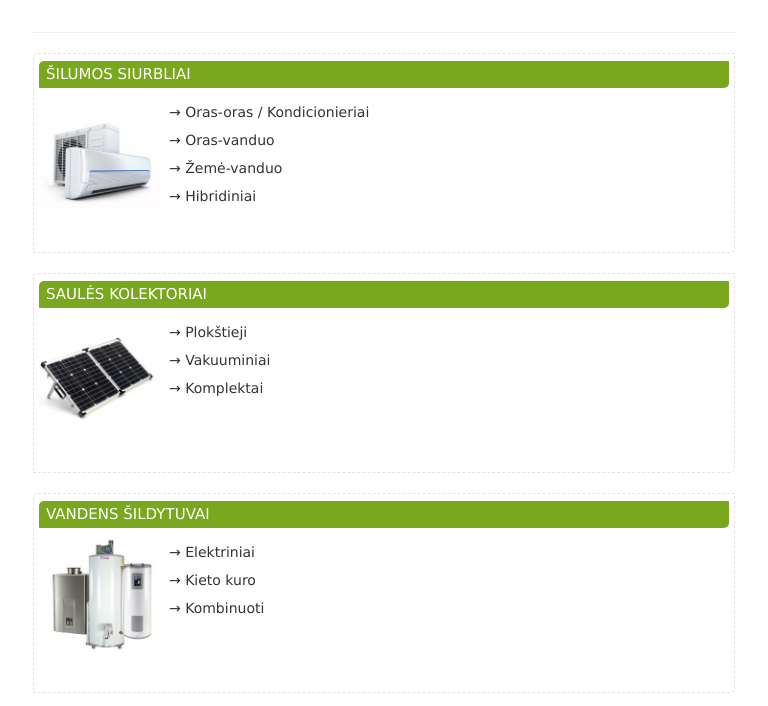
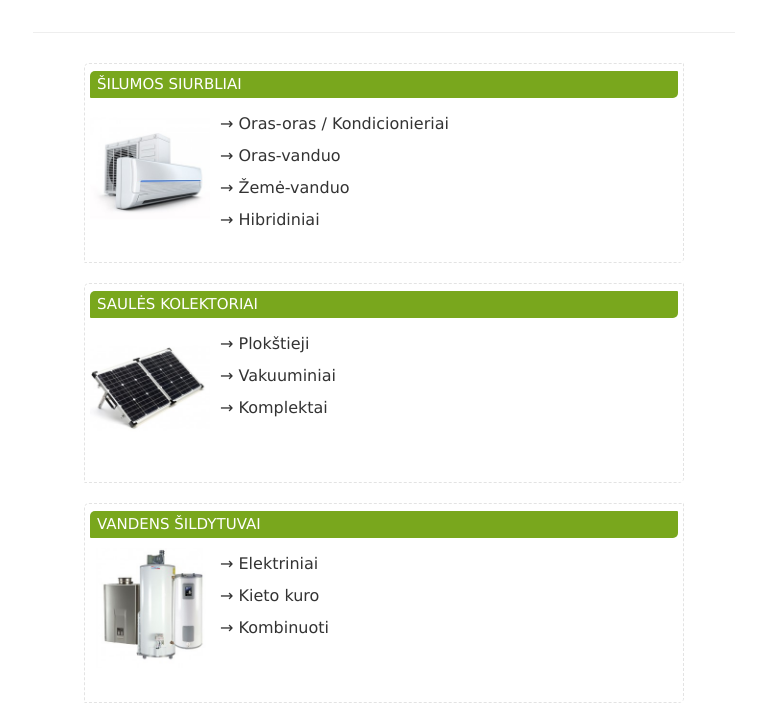
Before and after one commit to pirkite/pirkite.github.io, a plain HTML site: page index.html in a window 768 px wide. Shown: the part 218-924 px from the top of the page. Drawn offline with Linux system fonts and the light colour scheme.

Commit message:
Update style.css

```diff
--- a/style.css
+++ b/style.css
@@ -77,8 +77,14 @@ ul, li {list-style-type: none;}
 ul {padding-left: 0 !important; line-height: 2;}
 ul.sistemos {line-height: 1.5;font-size: 13px;}
 
-@media (max-width: 14px) {
+@media (max-width: 768px) {
     ul.sistemos {font-size: 14px;}
+    .cat.flex.category {height: auto;}
+    ul.subcategory {font-size: 1.6rem;}
+}
+
+@media (min-width: 768px) {
+    .cat.flex.category {height: 20rem;}
 }
 
 //li {padding-left: 2em; text-indent: -2em;}
@@ -89,8 +95,10 @@ ul.sistemos {line-height: 1.5;font-size: 13px;}
 }
 
 .cat.flex.category {
-    margin-bottom: 2rem;
-    height: 20rem;
+    //height: 20rem;
+    min-width: 30rem;
+    max-width: 60rem;
+    margin: 1rem auto;
 }
 
 a.subs > ul li:before {
```
